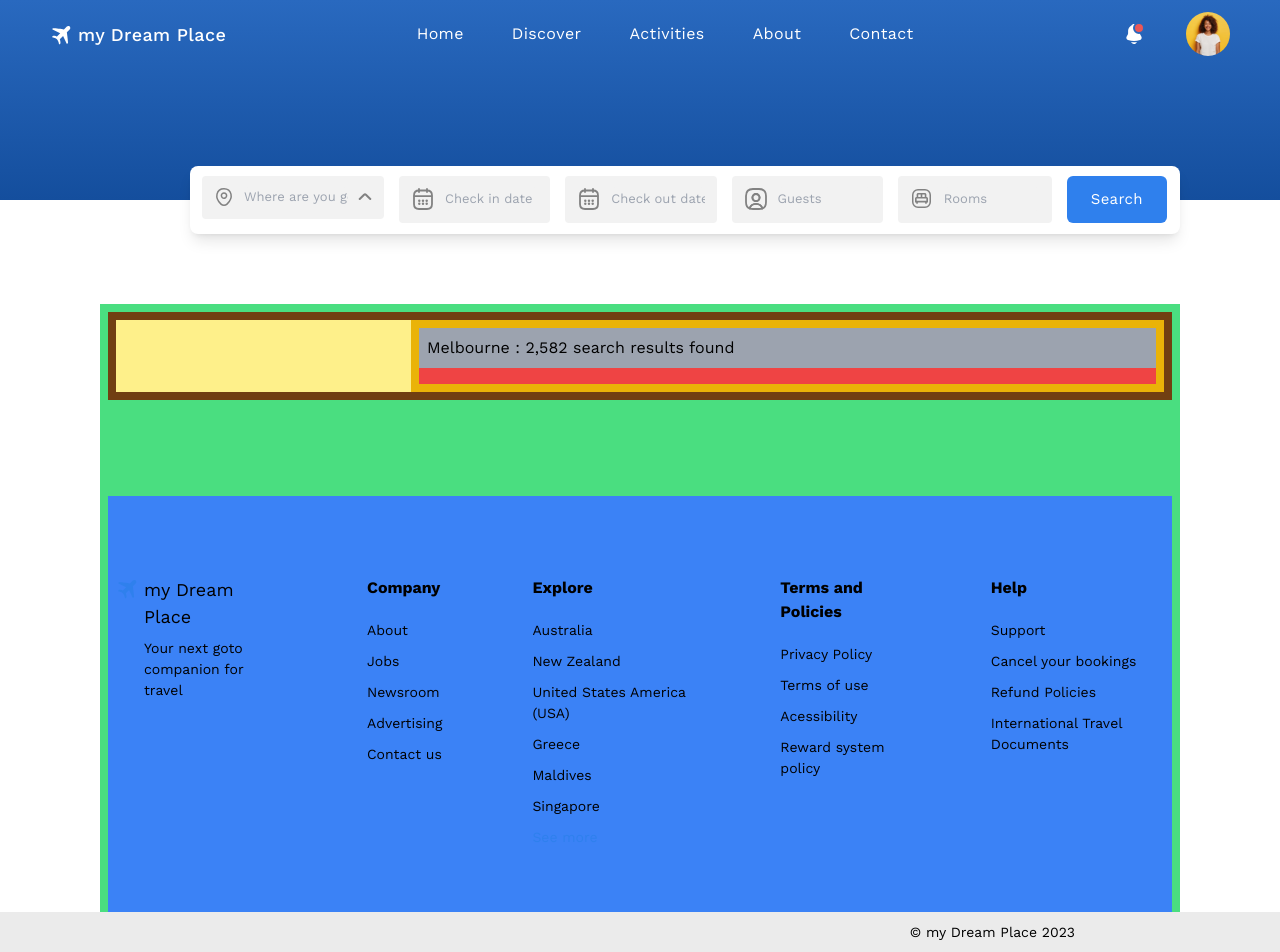
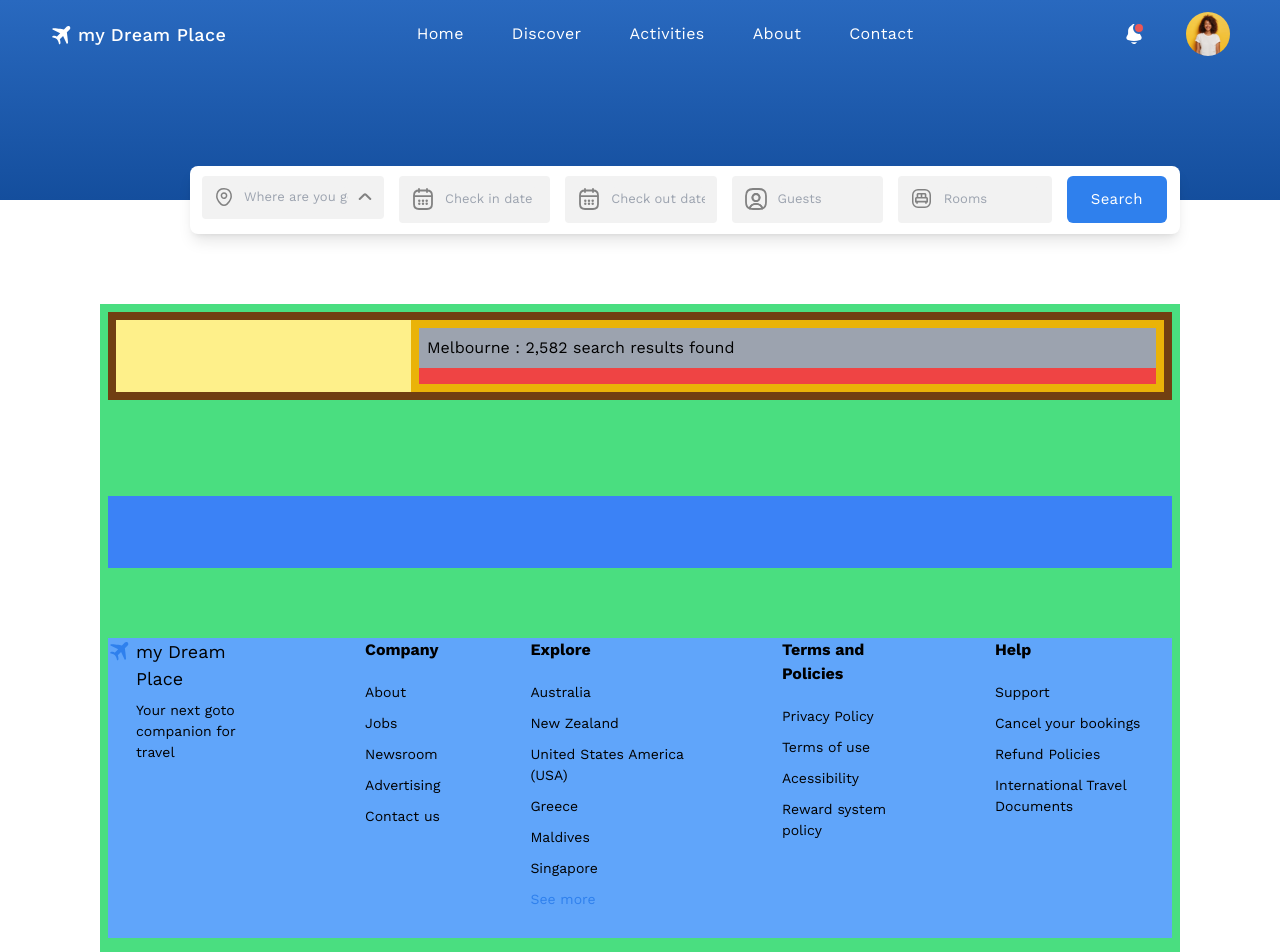
Before and after one commit to SaraDrwish/algoriza-internship-FE204, a Vue app: page /searchres in a window 1280 px wide. Shown: the top 952 px of the page. Built offline with nearby package versions, Linux system fonts and the light colour scheme; a web font is replaced by a local one.

Commit message:
49 search res and sign and reg 4

```diff
--- a/src/components/SearchResults/SearchResults.vue
+++ b/src/components/SearchResults/SearchResults.vue
@@ -119,16 +119,16 @@
 
   <!-- /////////////////////end body/////////////////////// -->
 
-    <div class=" bg-blue-500 p-2 ">
+    <div class=" bg-blue-500 mb-[70px]  h-[72px] ">
+      <div class="  relative " >
+        <HomeAlert class=" left-0 top-[0px]  "  />
+      </div>
+    </div>
 
-      <div class="mb-[70px] relative " >
-        <HomeAlert class="w-full left-0 top-[0px] m-auto"  />
-      </div>
-
-      <div class="bottom-0 mt-[72px] ">
+    <div class=" bg-blue-400  ">
+      <div class="bottom-0   ">
         <HomeListFooter  />
       </div>
-
     </div>
 
   </div>
@@ -140,7 +140,6 @@
 </template>
 
 <script setup>
-// import NavSignined from '../Navs/NavSignined.vue';
 import HomeSearch from '../HomePageCompos/HomeSearch.vue';
 import HomeAlert from '../HomePageCompos/HomeAlert.vue';
 import HomeListFooter from '../HomePageCompos/HomeListFooter.vue';
```
